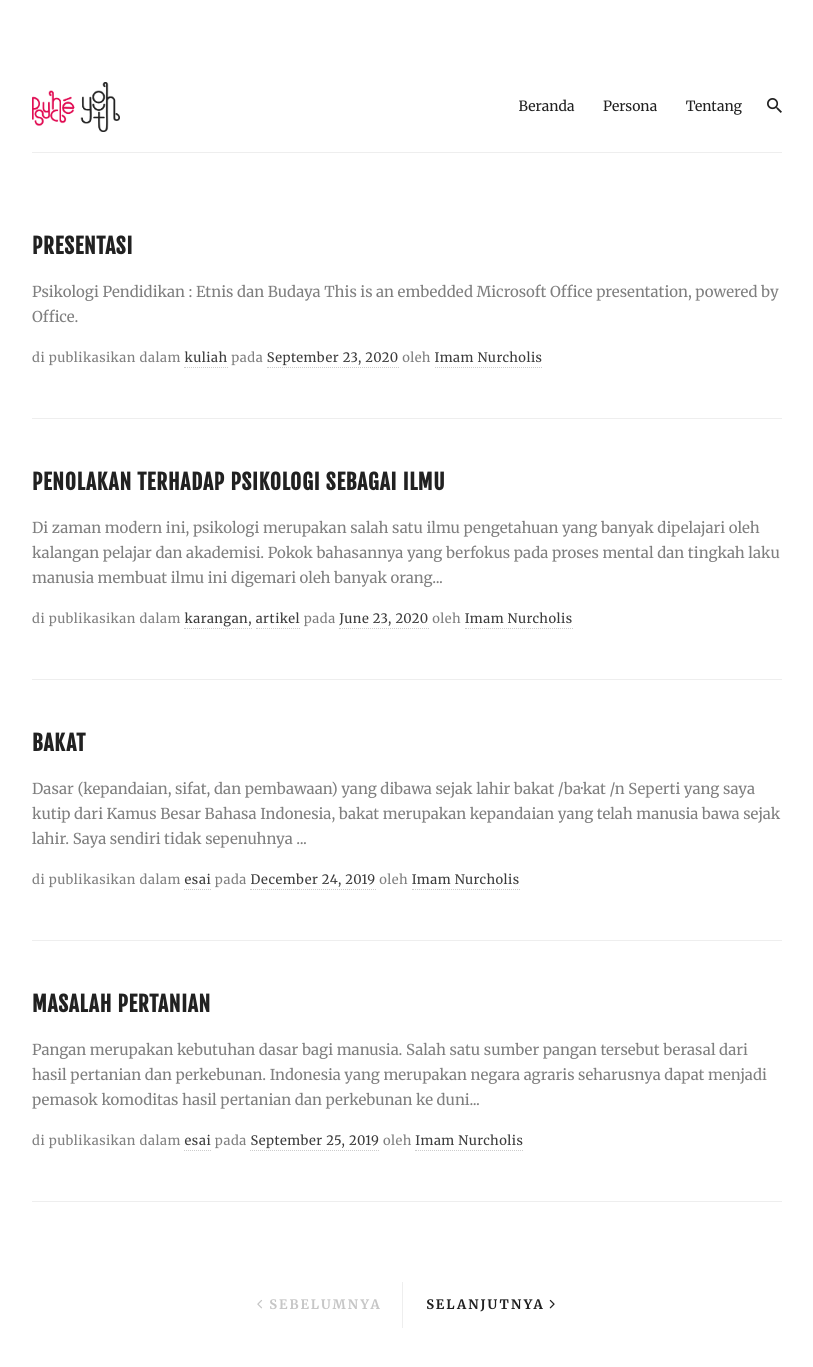
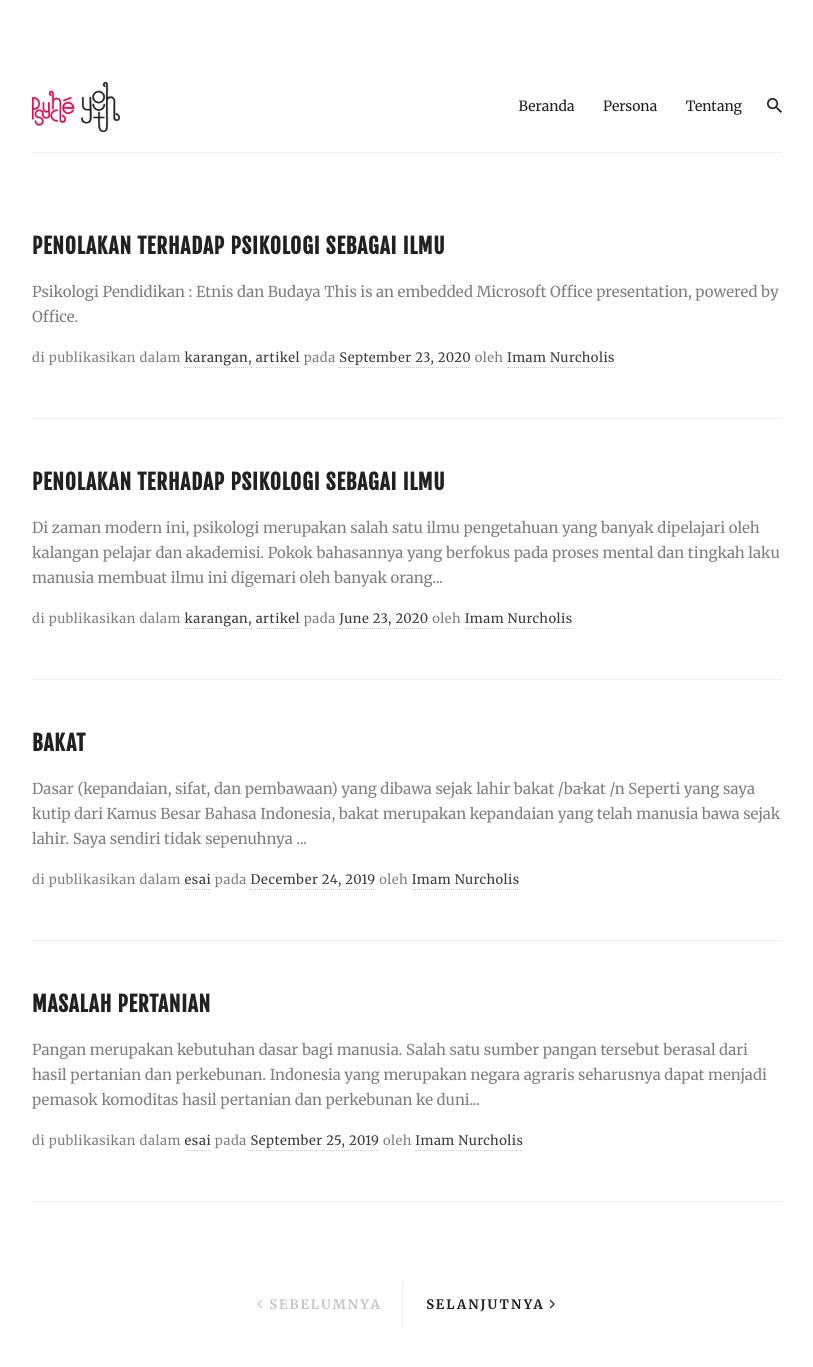
Before and after one commit to imamnrchls/imamnrchls.github.io, a Jekyll site: the page built from index.html, in a window 1280 px wide, cut to the strip 0-1404 px from the top of the page. Shown: the top 1367 px of the strip, without its empty margins (233-1046 px from the left). Built offline with Jekyll 4.4.1, drawn with Linux system fonts in a browser that asks for light colours; the list of posts is cut into pages by our own code.

Commit message:
Update 2020-09-23-file-presentasi.md

```diff
--- a/_posts/2020-09-23-file-presentasi.md
+++ b/_posts/2020-09-23-file-presentasi.md
@@ -1,10 +1,10 @@
 ---
 layout: post
-title: "Presentasi"
+title: "Penolakan Terhadap Psikologi Sebagai Ilmu"
 comments: true
 author: "Imam Nur"
-image:  https://images.unsplash.com/photo-1535016120720-40c646be5580?ixlib=rb-1.2.1&ixid=eyJhcHBfaWQiOjEyMDd9&auto=format&fit=crop&w=750&q=80
-tags: [kuliah]
+image : https://images.unsplash.com/photo-1535016120720-40c646be5580?ixlib=rb-1.2.1&ixid=eyJhcHBfaWQiOjEyMDd9&auto=format&fit=crop&w=750&q=80
+tags: [karangan, artikel]
 ---
 
 <h3 id="pendidikan">Psikologi Pendidikan : Etnis dan Budaya</h3>
```
